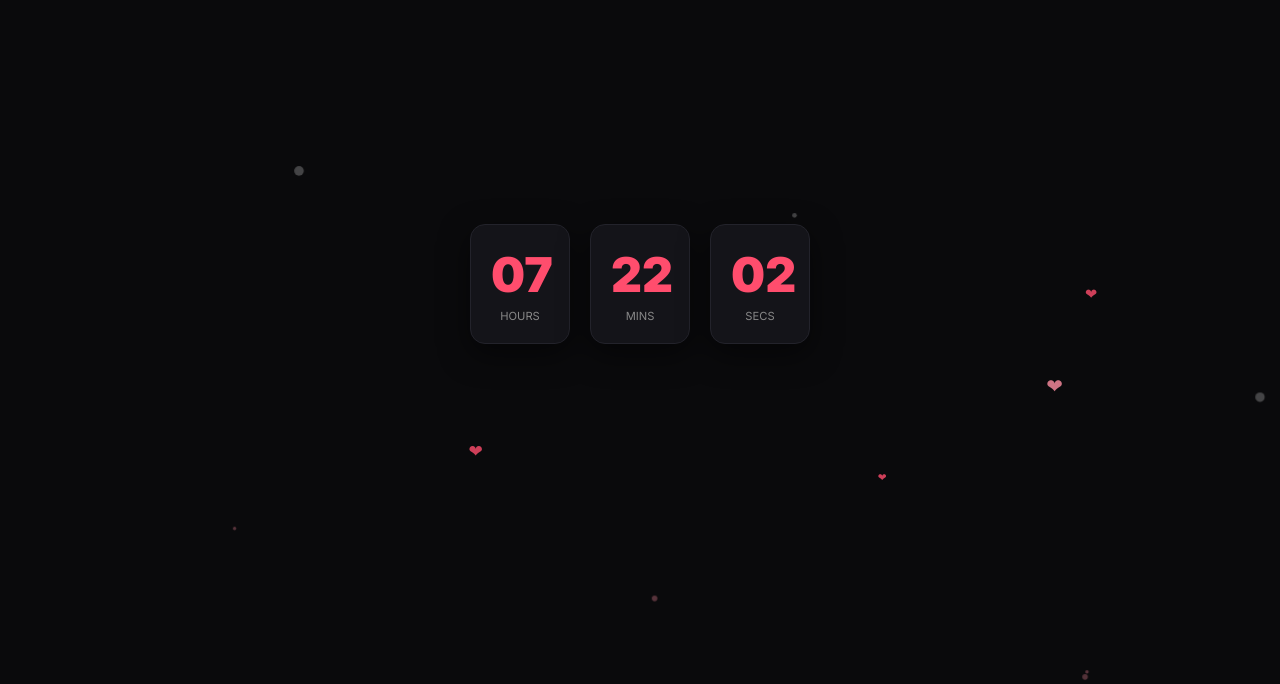
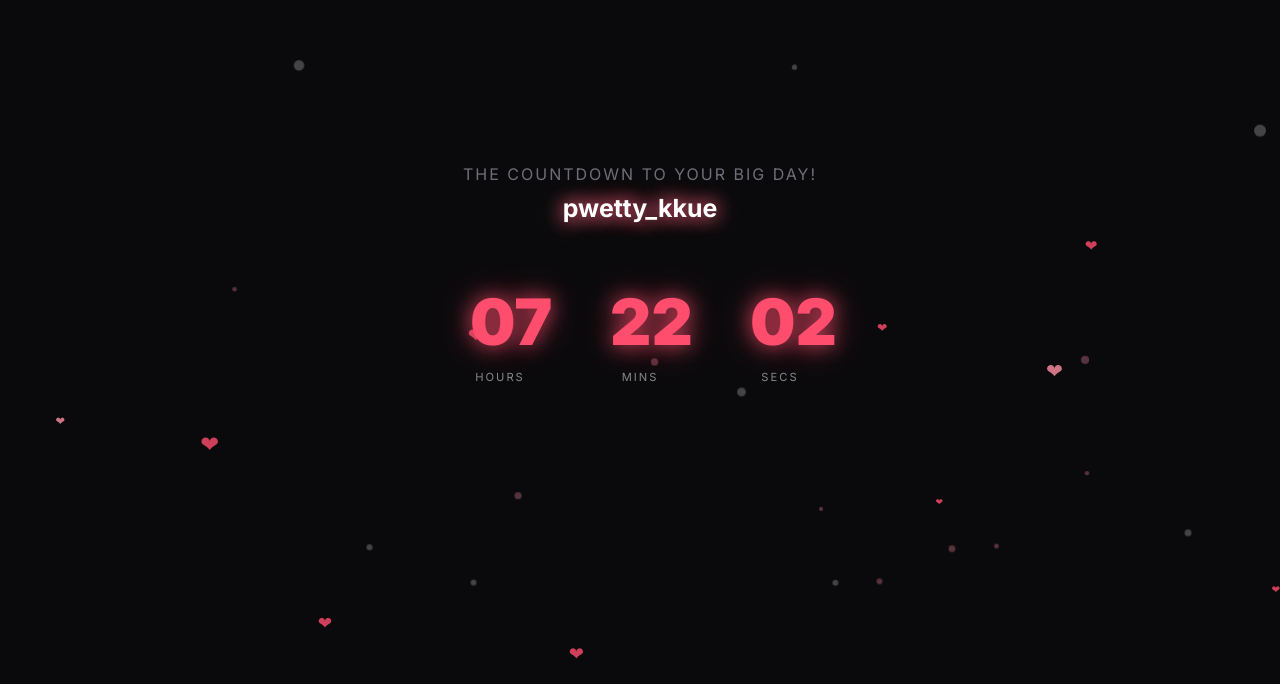
Before and after one commit to git7789/noku-birthday-timer, a plain HTML site: page index.html in a window 1280 px wide. Shown: the part 116-800 px from the top of the page. Drawn offline with Linux system fonts and the light colour scheme.

Commit message:
Enhance countdown page with user message and effects
Added user message and increased particle frequency.

```diff
--- a/index.html
+++ b/index.html
@@ -10,6 +10,7 @@
             --bg-color: #0a0a0c;
             --primary: #ff4d6d;
             --text-main: #ffffff;
+            --text-muted: #888891;
             --accent: #ff8fa3;
         }
 
@@ -26,7 +27,7 @@
             overflow: hidden;
         }
 
-        /* Same Floating Particles Logic */
+        /* Floating Particles */
         .floating-particle {
             position: fixed;
             bottom: -10vh;
@@ -48,39 +49,63 @@
             text-align: center;
         }
 
+        .message {
+            font-size: 1rem;
+            color: var(--text-muted);
+            margin-bottom: 10px;
+            letter-spacing: 2px;
+            text-transform: uppercase;
+            opacity: 0.8;
+        }
+
+        .username {
+            font-size: 1.5rem;
+            font-weight: 700;
+            color: var(--text-main);
+            margin-bottom: 40px;
+            text-shadow: 0 0 10px var(--primary), 0 0 20px rgba(255, 77, 109, 0.5);
+            animation: heartbeat 1.5s ease-in-out infinite;
+        }
+
+        @keyframes heartbeat {
+            0%, 100% { transform: scale(1); text-shadow: 0 0 10px var(--primary); }
+            50% { transform: scale(1.05); text-shadow: 0 0 20px var(--primary), 0 0 30px var(--accent); }
+        }
+
         .timer {
             display: flex;
-            gap: 20px;
+            gap: 40px;
             justify-content: center;
         }
 
         .time-box {
-            background: #141419;
+            background: transparent;
             padding: 20px;
-            border-radius: 15px;
             width: 100px;
-            border: 1px solid #23232b;
-            box-shadow: 0 10px 30px rgba(0,0,0,0.5);
         }
 
         .time-box span {
             display: block;
-            font-size: 3rem;
+            font-size: 4rem;
             font-weight: 900;
             color: var(--primary);
+            text-shadow: 0 0 20px rgba(255, 77, 109, 0.8), 0 0 40px rgba(255, 77, 109, 0.4);
         }
 
         .label {
             font-size: 0.7rem;
             text-transform: uppercase;
             color: #888;
-            margin-top: 5px;
+            margin-top: 10px;
+            letter-spacing: 2px;
         }
     </style>
 </head>
 <body>
 
     <div class="countdown-wrapper">
+        <div class="message">The countdown to your big day!</div>
+        <div class="username">pwetty_kkue</div>
         <div class="timer">
             <div class="time-box">
                 <span id="hours">00</span>
@@ -98,7 +123,7 @@
     </div>
 
     <script>
-        // Floating particles
+        // Increased heart frequency
         function createParticle() {
             const p = document.createElement('div');
             p.classList.add('floating-particle');
@@ -116,9 +141,8 @@
             document.body.appendChild(p);
             setTimeout(() => p.remove(), 10000);
         }
-        setInterval(createParticle, 400);
+        setInterval(createParticle, 150); // Increased frequency
 
-        // Countdown Logic (Target: Midnight)
         function updateTimer() {
             const now = new Date();
             const tomorrow = new Date(now.getFullYear(), now.getMonth(), now.getDate() + 1);
```
